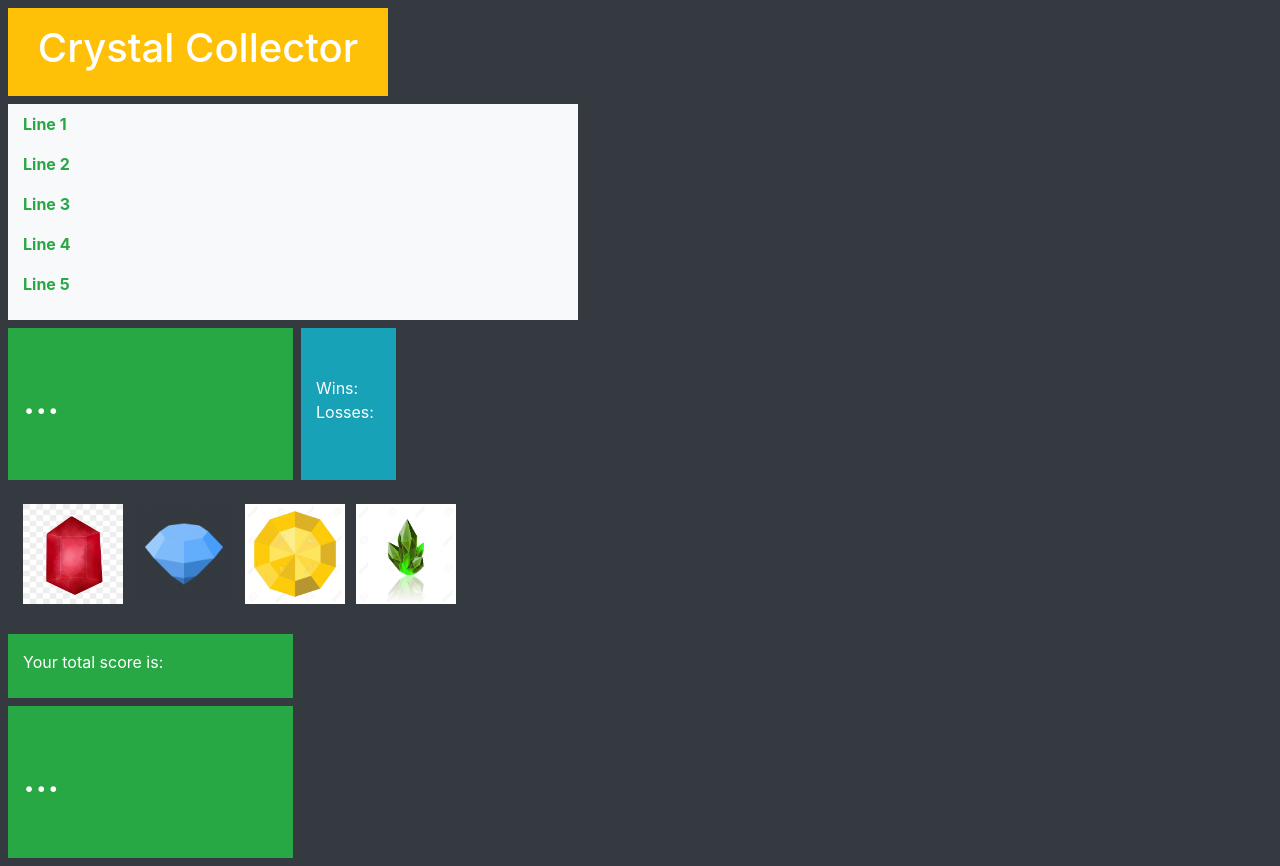
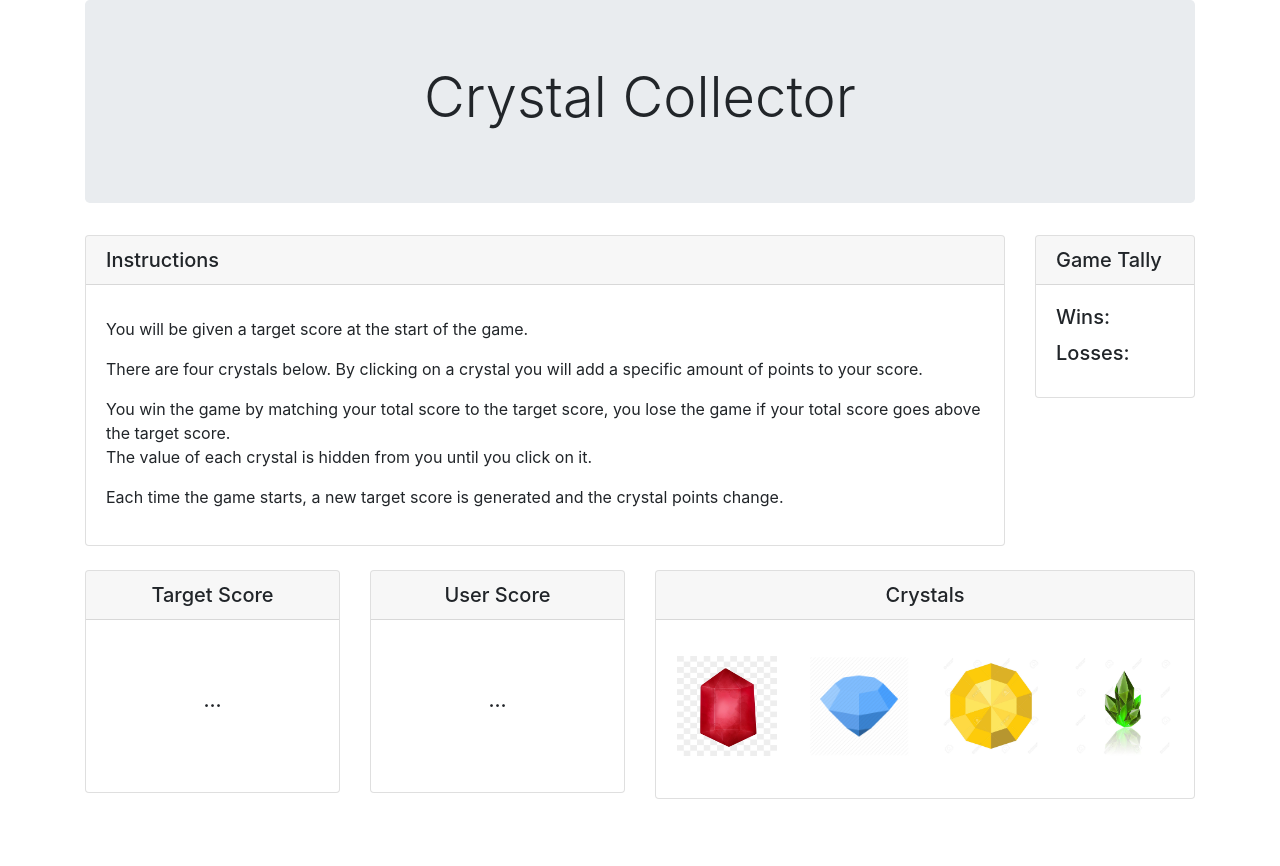
Before and after one commit to larkiningram/unit-4-game, a plain HTML site: page index.html in a window 1280 px wide. After the commit the page ends 823 px from the top, so only its background shows below. Drawn offline with nearby package versions, Linux system fonts and the light colour scheme.

Commit message:
copied index2 into index

```diff
--- a/index.html
+++ b/index.html
@@ -18,73 +18,116 @@
 
 </head>
 
-<body class="bg-dark">
-    <div class="container my-2 mx-2">
-        <div class="row text-center">
-            <div class="col-lg-4 py-3 bg-warning text-white py-2">
-                <h1>Crystal Collector</h1>
+<body>
+    <div class="container">
+        <div class="jumbotron text-center">
+            <h1 class="display-4">Crystal Collector</h1>
+            <!-- <p class="lead">
+                <strong>...</strong>
+            </p>
+            <hr class="my-4"> -->
+        </div>
+
+        <!-- start of row 1 -->
+        <div class="row">
+            <div class="col-lg-10">
+                <div class="card">
+                    <h5 class="card-header">Instructions</h5>
+                    <div class="card-body">
+                        <h5 class="card-title instruct"></h5>
+                        <p>You will be given a target score at the start of the game.
+                        </p>
+                        <p>
+                            There are four crystals below. By clicking on a crystal you will add a specific amount
+                            of points to your score.
+                        </p>
+                        You win the game by matching your total score to the target score, you lose the game if your
+                        total score goes above the target score.
+                        <p>
+                            The value of each crystal is hidden from you until you click on it.
+                        </p>
+                        <p>
+                            Each time the game starts, a new target score is generated and the crystal points
+                            change.
+                        </p>
+
                     </div>
                 </div>
-        <div class="row my-2">
-            <div class="col-lg-6 bg-light text-success py-2">
-                <p>
-                    <strong>Line 1</strong>
-                </p>
-                <p>
-                    <strong>Line 2</strong>
-                </p>
-                <p>
-                    <strong>Line 3</strong>
-                </p>
-                <p>
-                    <strong>Line 4</strong>
-                </p>
-                <p>
-                    <strong>Line 5</strong>
-                </p>
+            </div>
+            <div class="col-lg-2">
+                    <div class="card">
+                        <h5 class="card-header">Game Tally</h5>
+                        <div class="card-body">
+                            <h5 class="card-title wins">Wins: </h5>
+                            <h5 class="card-title losses">Losses: </h5>
                         </div>
                     </div>
-        <div class="row my-2">
-            <div class="col-lg-3 bg-success text-white py-5">
-                <h1 class="tar-score">...</h1>
-            </div>
-            <div class="col-lg-1 bg-info text-white pt-5 ml-2">
-                <span class="wins">Wins: </span>
-                <span class="losses">Losses: </span>
                 </div>
         </div>
+        <!-- end of row 1 -->
 
-        <div class="row my-4">
-            <div class="col-lg-1 mr-3">
-                <input type="image" class="red-crystal" src="assets/images/red.jpg" name="image" width="100" height="100">
+        <br>
+        <!-- start of row 2 -->
+        <div class="row text-center">
+            <!-- col 1 of 3 -->
+            <div class="col-lg-3">
+                <div class="card">
+                    <h5 class="card-header">Target Score</h5>
+                    <div class="card-body">
+                        <h5 class="card-title tar-score py-5">...</h5>
+                    </div>
+                </div>
+            </div>
+            <!-- col 2 of 3 -->
+            <div class="col-lg-3">
+                <div class="card ">
+                    <h5 class="card-header">User Score</h5>
+                    <div class="card-body">
+                        <h5 class="card-title u-score py-5">...</h5>
+                    </div>
+                </div>
+            </div>
+            <!-- col 3 of 3 -->
+            <div class="col-lg-6">
+                <div class="card">
+                    <h5 class="card-header">Crystals</h5>
+                    <div class="card-body">
+                        <div class="row my-3">
+                            <div class="col-lg-3">
+                                <input type="image" class="red-crystal" src="assets/images/red.jpg" name="image"
+                                    width="100" height="100">
                                 <!-- <img class="red-crystal" src="assets/images/red.jpg" alt="red crystal" height="100px"> -->
                             </div>
-            <div class="col-lg-1 mr-3">
-                <input type="image" class="blue-crystal" src="assets/images/blue.png" name="image" width="100" height="100">
+                            <div class="col-lg-3">
+                                <input type="image" class="blue-crystal" src="assets/images/blue.png" name="image"
+                                    width="100" height="100">
                                 <!-- <img class="blue-crystal" src="assets/images/blue.png" alt="blue crystal" height="100px"> -->
                             </div>
-            <div class="col-lg-1 mr-3">
-                <input type="image" class="yellow-crystal" src="assets/images/yellow.jpg" name="image" width="100" height="100">
+                            <div class="col-lg-3">
+                                <input type="image" class="yellow-crystal" src="assets/images/yellow.jpg" name="image"
+                                    width="100" height="100">
                                 <!-- <img class="yellow-crystal" src="assets/images/yellow.jpg" alt="yellow crystal" height="100px"> -->
                             </div>
-            <div class="col-lg-1">
-                <input type="image" class="green-crystal" src="assets/images/green.jpg" name="image" width="100" height="100">
+                            <div class="col-lg-3">
+                                <input type="image" class="green-crystal" src="assets/images/green.jpg" name="image"
+                                    width="100" height="100">
                                 <!-- <img class="green-crystal" src="assets/images/green.jpg" alt="green crystal" height="100px"> -->
                             </div>
                         </div>
-
-        <div class="row my-2">
-            <div class="col-lg-3 bg-success text-white py-2">
-                <p class="pt-2">Your total score is: </p>
                     </div>
                 </div>
-        <div class="row my-2">
-            <div class="col-lg-3 bg-success text-white py-5">
-                <h1 class="score"> ... </h1>
             </div>
+        </div>
+        <!-- end of row 2 -->
+        <br>
+        <!-- start of row 3 -->
+        <div class="row">
+
         </div>
 
     </div>
+
+
     <script type="text/javascript" src="assets/javascript/game.js"></script>
 
 </body>
```
Lines whose indentation alone changed are shown as unchanged.
